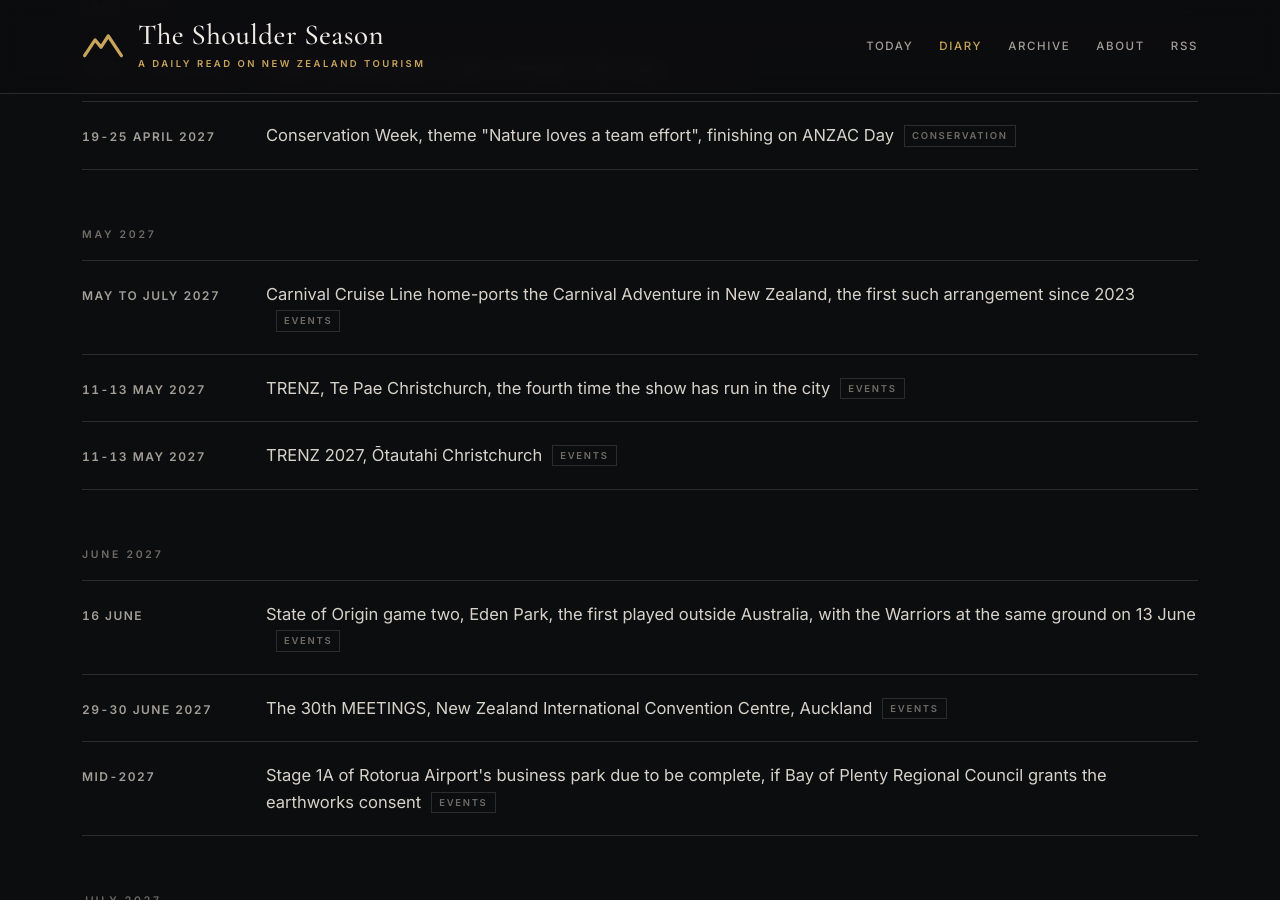
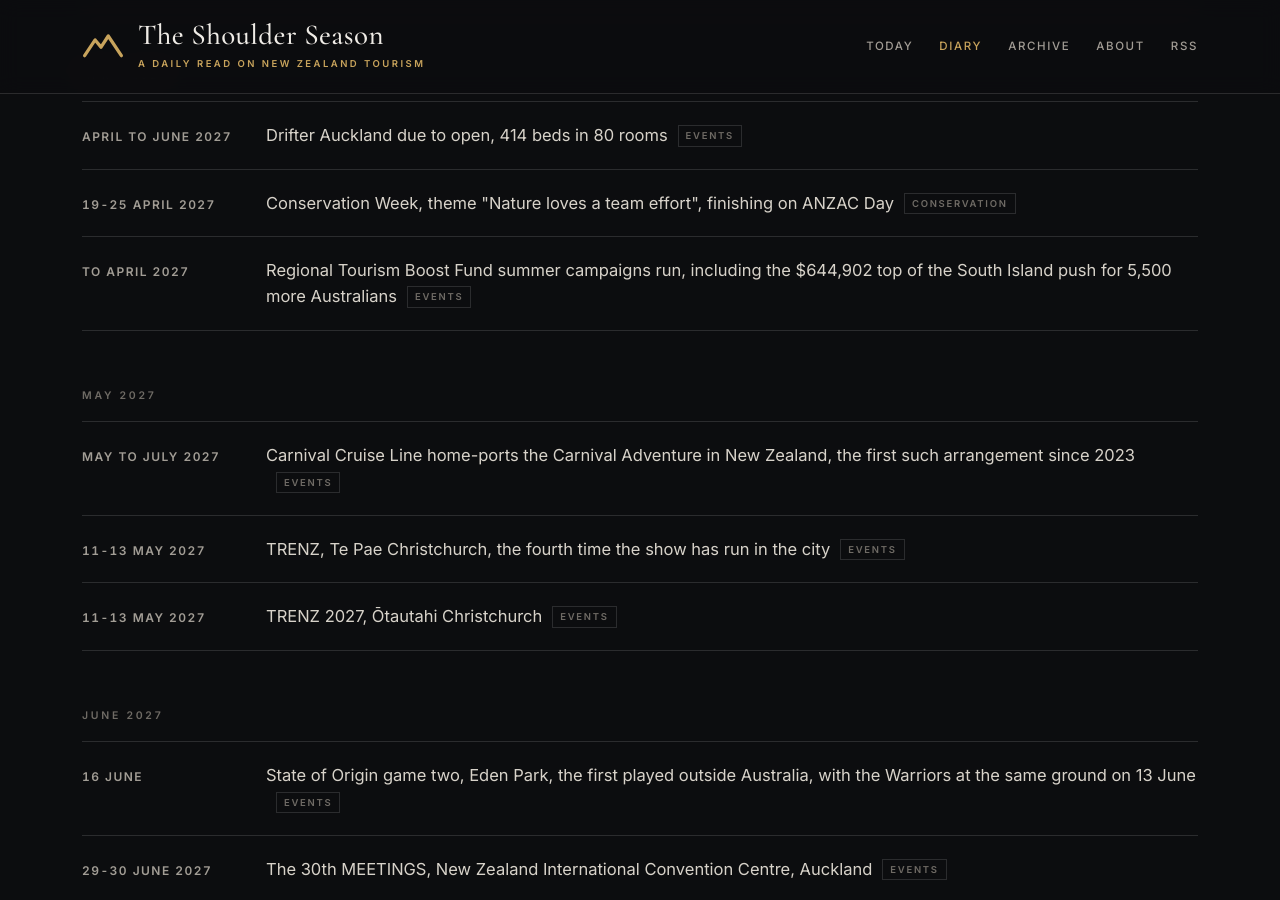
Before and after one commit to CTOverlord/shoulder-season, a Jekyll site: the page built from diary.html, in a window 1280 px wide and 900 px high, scrolled down 5363 px. Built offline with Jekyll 4.4.1, drawn with Linux system fonts in a browser that asks for light colours; some of the changed text lies outside the part shown.

```diff
--- a/_data/diary.yml
+++ b/_data/diary.yml
@@ -700,3 +700,12 @@
 - date: 2028-03-28
   text: WiT Queenstown, the second New Zealand edition of the Web in Travel travel-technology conference
   tag: Events
+
+- date: 2026-10-22
+  text: Lyttelton's 2026-27 cruise season opens, with 63 ship calls expected
+  tag: Events
+
+- date: 2027-04-30
+  display: To April 2027
+  text: Regional Tourism Boost Fund summer campaigns run, including the $644,902 top of the South Island push for 5,500 more Australians
+  tag: Events
```
Also changed, not shown: _posts/2026-10-06-hospitality-liquidations-432.md (added, +68 -0 lines).
